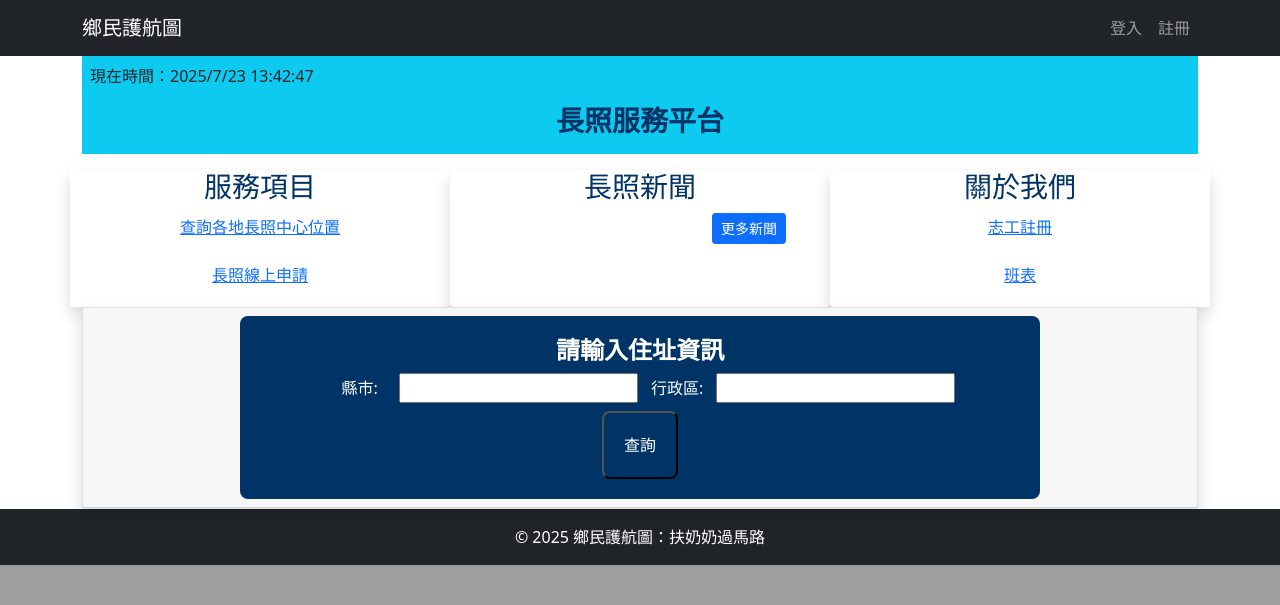
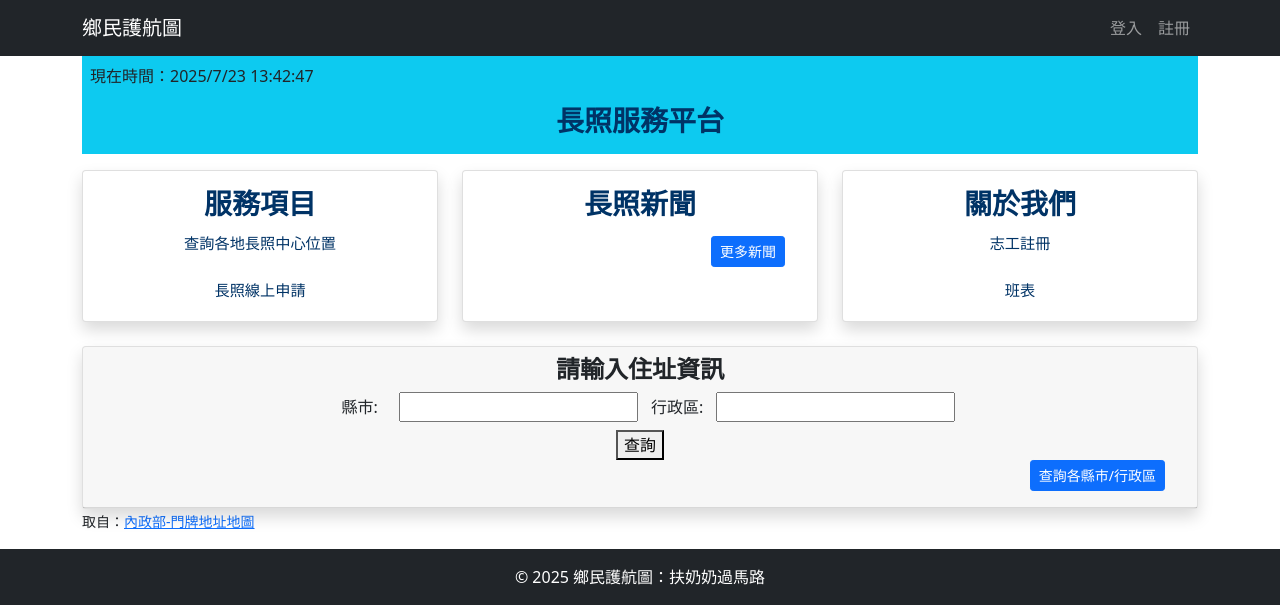
Before and after one commit to xerion73741/Flask_LongTermCare_Projec, a Flask app: page /search in a window 1280 px wide. Shown: the part 450-1055 px from the top of the page. Before the commit the page ends 1015 px from the top, so only its background shows below. Run offline with Flask 3, Linux system fonts and the light colour scheme; some libraries are stand-ins or nearby versions.

Commit message:
update search

```diff
--- a/crawler_news.json
+++ b/crawler_news.json
@@ -1,5 +1,5 @@
 {
-  "date": "2025-07-22",
+  "date": "2025-07-23",
   "data": [
     {
       "title": "為漂流病人安置終點，急診中的「安寧」如何可求？",
--- a/static/css/style.css
+++ b/static/css/style.css
@@ -11,15 +11,7 @@
     height: 200px;
   }
 }
-.center {
-  margin: 0 auto;
-  max-width: 800px;
-  text-align: center;
-  background-color: #003366; /* 深藍色 */
-  padding: 20px;              /* 建議加點內距讓內容不會太貼邊 */
-  border-radius: 8px;         /* 圓角：讓外觀更柔和 */
-  color: white;
-}
+
 .text-darkblue {
   color: #003366;
 }
@@ -101,3 +93,23 @@
   border-radius: 8px;         /* 圓角：讓外觀更柔和 */
   color: #003366;
 }
+.card-title {
+  font-weight: bold;
+}
+
+.card-text a {
+  text-decoration: none;
+  color: #003366;
+}
+
+.card-text a:hover {
+  color: #336699;
+  text-decoration: underline;
+}
+.card-text {
+  font-size: 0.95rem;
+  color: #003366;
+}
+.card-header-text {
+  color: #003366;
+}
--- a/templates/base.html
+++ b/templates/base.html
@@ -48,33 +48,43 @@
   </div>
 </nav>
 </section>
-<!-- 推薦課程/結束 -->
+<!-- 選單按鈕 結束 -->
 <section class = "container bg-white">
 	<div class="p-2 bg-info">
 			<p>現在時間：<span id="current-time"></span></p>
 			<h3 class="text-darkblue text-center"><strong>長照服務平台</strong></h3>
 			</div>
   </section>
-  <section class = "container">
-	<div class= "row pt-3">
+  <section class="container">
+  <div class="row pt-3">
 
-		<div class="col-md-4 text-center bg-body shadow rounded"> <!-- 把 text-center 放在div 最外層這樣下方的 h3 p 標籤內的文字都會置中-->
-			<h3 class="text-darkblue">服務項目</h3> <!--strong 這是css 內建讓粗體的寫法-->
-      <p class="lh-lg"><a href="{{ url_for('search') }}">查詢各地長照中心位置</a></p>
-      <p class="lh-lg"><a href="{{ url_for('service') }}">長照線上申請</a></p>
+    <!-- 🔹 第一張卡片：服務項目 -->
+    <div class="col-md-4 mb-4">
+      <div class="card shadow h-100 text-center">
+        <!-- 卡片內部 -->
+        <div class="card-body">
+          <h3 class="card-title text-darkblue">服務項目</h3>
+          <!-- lh-lg 是 Bootstrap 的行高，讓內文不擁擠 -->
+          <p class="card-text lh-lg">
+            <a href="{{ url_for('search') }}">查詢各地長照中心位置</a>
+          </p>
+          <p class="card-text lh-lg">
+            <a href="{{ url_for('service') }}">長照線上申請</a>
+          </p>
         </div>
-	<div class="col-md-4 text-center bg-body shadow rounded">
-  <h3 class="text-darkblue">長照新聞</h3>
-  <ul class="lh-lg text-start px-3 list-unstyled">
+      </div>
+    </div>
+
+    <!-- 🔹 第二張卡片：長照新聞 -->
+    <div class="col-md-4 mb-4">
+      <div class="card shadow h-100 text-center">
+        <div class="card-body">
+          <h3 class="card-title text-darkblue">長照新聞</h3>
+          <ul class="lh-lg text-start px-3">
             {% for title, link in top5_news %}
-      <li class="mb-2">
-        <a href="{{ url_for('news') }}" class="news-link d-block text-truncate" style="max-width: 100%;">{{ title }}</a>
-      </li>
-    {% endfor %}
-  <ul class="lh-lg text-start px-3 list-unstyled">
-    {% for title, link in top5_news %}
-      <li class="mb-2">
-        <a href="{{ url_for('news') }}" target="_blank" class="news-link d-block text-truncate" style="max-width: 100%;">
+            <li class="mb-2 card-text">
+              <!-- d-block：讓整個區塊都可點擊；text-truncate：長標題會省略號 -->
+              <a href="{{ url_for('news') }}" class="news-link d-block text-truncate" ">
                 {{ title }}
               </a>
             </li>
@@ -84,14 +94,26 @@
             <a href="{{ url_for('news') }}" class="btn btn-primary btn-sm">更多新聞</a>
           </div>
         </div>
-		<div class="col-md-4 text-center bg-body shadow rounded">
-			<h3 class="text-darkblue">關於我們</h3>
-			<p class="lh-lg"><a href="{{ url_for('volunteer_register') }}">志工註冊</a></p>
-      <p class="lh-lg"><a href="{{ url_for('volunteer_schedule') }}">班表</a></p>
-		</div >
+      </div>
+    </div>
 
+    <!-- 🔹 第三張卡片：關於我們 -->
+    <div class="col-md-4 mb-4">
+      <div class="card shadow h-100 text-center">
+        <div class="card-body">
+          <h3 class="card-title text-darkblue">關於我們</h3>
+          <p class="card-text lh-lg">
+            <a href="{{ url_for('volunteer_register') }}">志工註冊</a>
+          </p>
+          <p class="card-text lh-lg">
+            <a href="{{ url_for('volunteer_schedule') }}">班表</a>
+          </p>
+        </div>
+      </div>
+    </div>
   </div>
 </section>
+
         {% block content %}{% endblock content %}
   <footer class="pt-3 pb-3 bg-dark bg-opacity-75 text-white text-center">
 	<p class="mb-0">© 2025 鄉民護航圖：扶奶奶過馬路</p>
--- a/templates/search.html
+++ b/templates/search.html
@@ -9,18 +9,22 @@
     <div class="row justify-content-center">
       <div class="col-md-12">
         <div class="card shadow">
-          <div class="card-header text-white text-center">
-            <form class="center" method="post" action="/search">
+          <div class="card-header text-center">
+            <form  method="post" action="/search">
               <h4 class="fw-bolder">請輸入住址資訊</h4>
               <label style="display:inline-block; width: 70px;">縣市:</label>
               <input name="city" size="20">
               <label style="display:inline-block; width: 70px;">行政區:</label>
               <input name="dist" size="20"><br>
               <button type="submit" class="center mt-2">查詢</button>
+              <div class="text-end px-3 pb-2">
+            <a href="https://addressrs.moi.gov.tw/address/#" target="_blank" class="btn btn-primary btn-sm">查詢各縣市/行政區</a>
+          </div>
             </form>
           </div>
         </div>
      </div>
+<p><small>取自：<a href="https://addressrs.moi.gov.tw/address/#" target="_blank" rel="noopener noreferrer">內政部-門牌地址地圖</a></small></p>
     </div>
 
     {% if message %}
@@ -36,3 +40,5 @@
   </div>
 </section>
 {% endblock content %}
+  <script src="{{ url_for('static', filename='js/bootstrap.bundle.min.js') }}"></script>
+  <script src="/static/js/bootstrap.bundle.min.js"></script>
```
Also changed, not shown: volunteers.db (added). Lines whose indentation alone changed are shown as unchanged.
